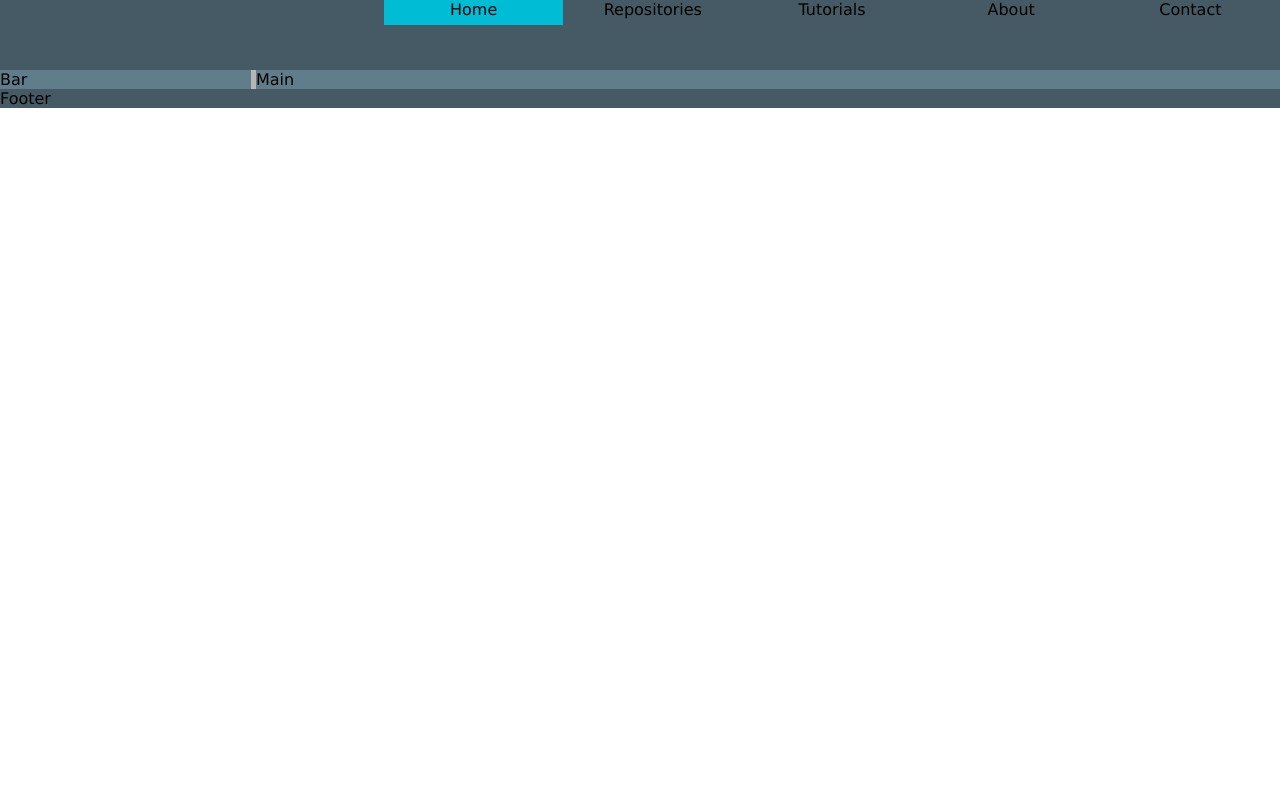
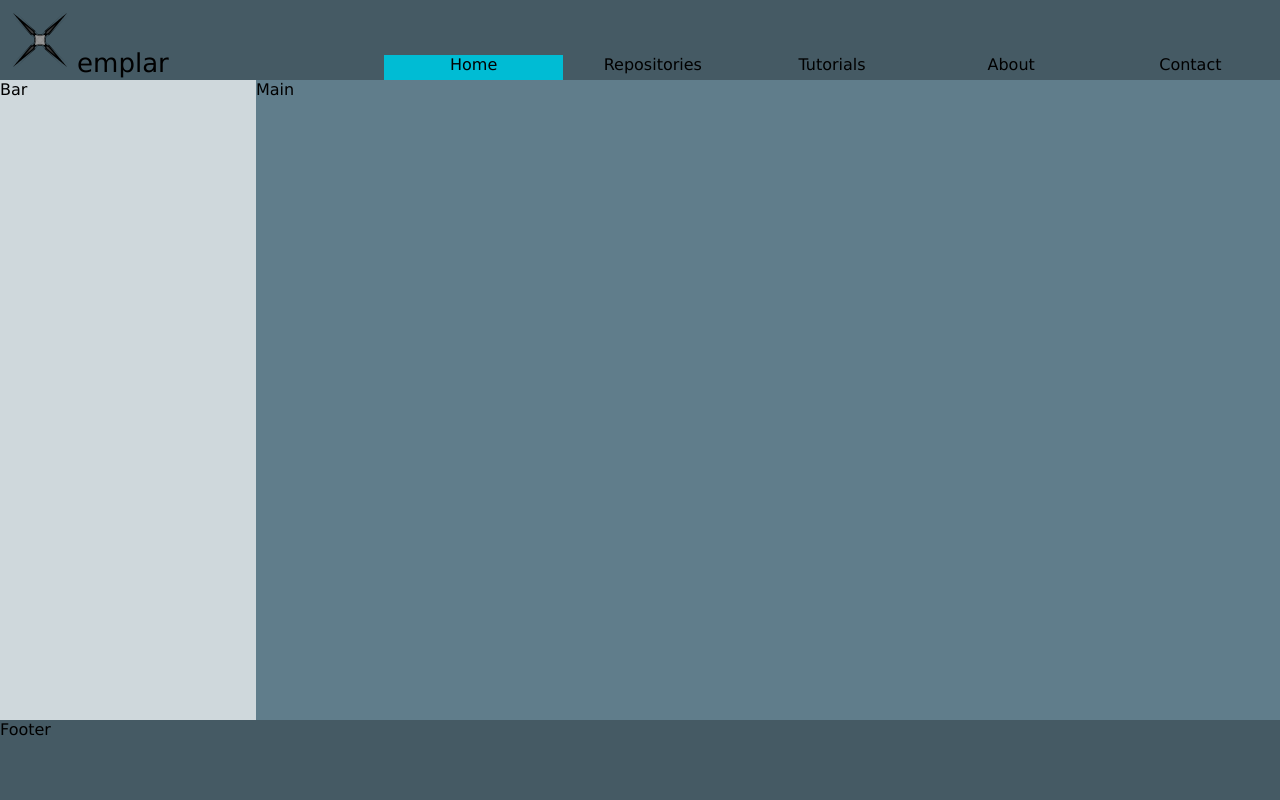
Before and after one commit to Xemplar/xemplar.github.io, a PHP site: page / in a window 1280 px wide. Run offline with PHP 8.4, Linux system fonts and the light colour scheme.

Commit message:
Progress

```diff
--- a/index.html
+++ b/index.html
@@ -1,13 +1,14 @@
 <!DOCTYPE html>
 <html>
     <head>
-        <link rel="stylesheet" type="text/css" href="style.css" />
+        <link rel="stylesheet" type="text/css" href="styles/style.css" />
         <title>Xemplar LLC</title>
     </head>
     <body>
         <header class="dark-primary-color">
             <div id="logo">
-
+                <img src="media/logo.png" alt="site_logo" width="64px" height="64px" />
+                <p>emplar</p>
             </div><!--
          --><nav>
             <ul>
@@ -19,13 +20,14 @@
             </ul>
             </nav>
         </header>
-
+        <div id="content">
             <section id="main" class="default-primary-color">
                 Main
             </section>
-        <section id="bar" class="default-primary-color">
+            <section id="bar" class="light-primary-color">
                 Bar
             </section>
+        </div>
         <footer class="dark-primary-color">
             Footer
         </footer>
--- a/style.css
+++ b/styles/style.css
@@ -6,20 +6,38 @@
 
 header {
     width: 100%;
-    height: 70px;
+    height: 80px;
+    position: relative;
 }
 
-#logo{
+#logo {
     float: left;
     width: 30%;
+    position: relative;
+}
+
+#logo * {
+    display: inline-block;
+}
+
+#logo img {
+    padding-top:8px;
+    padding-left:8px;
+    vertical-align: center;
+}
+
+#logo p {
+    font-size: 26px;
 }
 
 nav {
     vertical-align: bottom;
-    display: block;
+    display: inline-block;
     float:right;
     width: 70%;
-    height: 100%;
+    height: 25px;
+    position: absolute;
+    bottom: 0;
 }
 
 nav ul {
@@ -32,6 +50,7 @@ nav ul {
 nav ul li {
     text-decoration: none;
     text-align: center;
+    vertical-align: center;
     display: inline-block;
     height: 100%;
     width: -calc(20%);
@@ -40,21 +59,28 @@ nav ul li {
     width: -o-calc(20%);
 }
 
+#content{
+    width:100%;
+    height: -calc(100vh - 160px);
+    height: -webkit-calc(100vh - 160px);
+    height: -moz-calc(100vh - 160px);
+    height: -o-calc(100vh - 160px);
+}
+
 #main {
+    height: 100%;
     width: 80%;
     float: right;
 }
 
 #bar {
-    width: -calc(20% - 5px);
-    width: -webkit-calc(20% - 5px);
-    width: -moz-calc(20% - 5px);
-    width: -o-calc(20% - 5px);
+    height: 100%;
+    width: 20%;
     float: left;
-    border-right:5px solid #B6B6B6;
 }
 
 footer {
+    height: 80px;
     width: 100%;
 }
 
```
Also changed, not shown: media/logo.png (added). Lines whose indentation alone changed are shown as unchanged.
